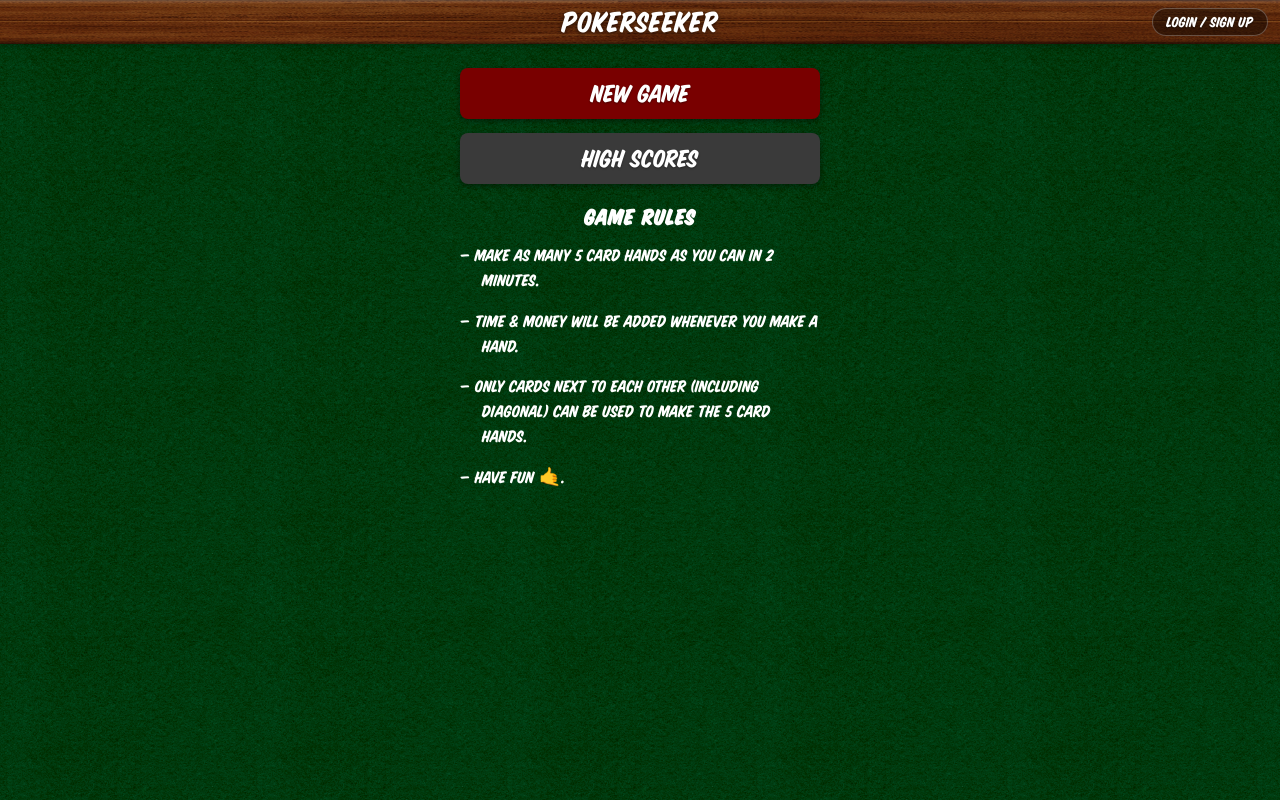
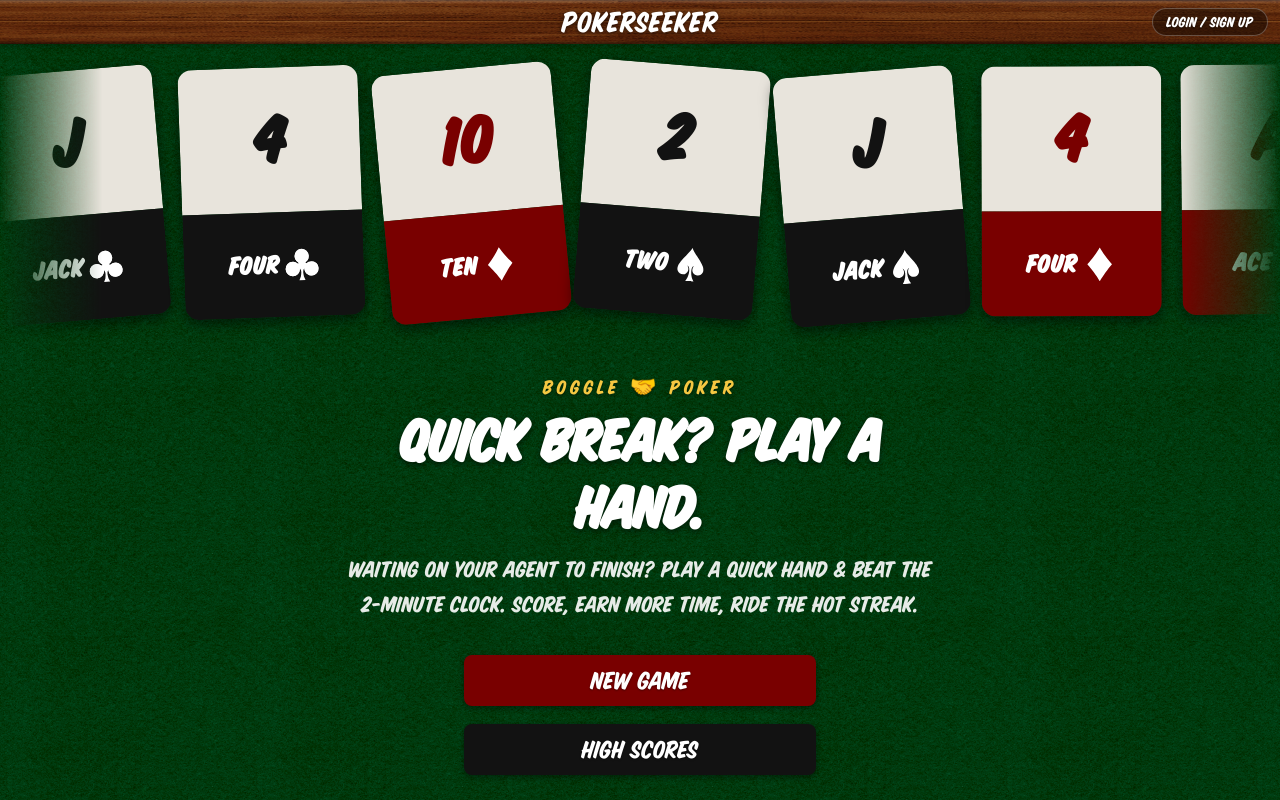
Before and after one commit to bradsiefert/pokerseeker, a React (Vite) app: page / in a window 1280 px wide. Built offline with nearby package versions, Linux system fonts and the light colour scheme.

Commit message:
Updating various screens

```diff
--- a/src/components/screens/HomeScreen.jsx
+++ b/src/components/screens/HomeScreen.jsx
@@ -1,25 +1,56 @@
+import { useState } from 'react'
+import SuitMarquee from '../SuitMarquee/SuitMarquee.jsx'
+import GameRules from '../GameRules/GameRules.jsx'
+import Footer from '../Footer/Footer.jsx'
 import styles from './HomeScreen.module.css'
 
-const RULES = [
-  'Make as many 5 card hands as you can in 2 minutes.',
-  'Time & money will be added whenever you make a hand.',
-  'Only cards next to each other (including diagonal) can be used to make the 5 card hands.',
-  'Have fun 🤙.',
-]
+// Variant switcher — tabs hidden for now, code preserved for re-enable
+const VARIANT_LABELS = {
+  1: '1 — Dealt',
+  4: '4 — Slide',
+}
+const SHOW_VARIANT_TABS = false
 
 export default function HomeScreen({ onStart, onHighScores }) {
+  const [variant, setVariant] = useState(1)
+
   return (
     <div className={styles.screen}>
+      {SHOW_VARIANT_TABS && (
+        <div className={styles.tabs}>
+          {[1, 4].map(v => (
+            <button
+              key={v}
+              className={`${styles.tab} ${variant === v ? styles.tabActive : ''}`}
+              onClick={() => setVariant(v)}
+            >
+              {VARIANT_LABELS[v]}
+            </button>
+          ))}
+        </div>
+      )}
+
+      <SuitMarquee key={variant} variant={variant} />
+
+      <div className={styles.hero}>
+        <span className={styles.eyebrow}>Boggle 🤝 Poker</span>
+        <h1 className={styles.heroTitle}>Quick break? Play a hand.</h1>
+        <p className={styles.heroSub}>
+          Waiting on your agent to finish? Play a quick hand & beat the 2-minute clock. Score, earn more time, ride the hot streak.
+        </p>
+      </div>
+
       <div className={styles.inner}>
         <button className={styles.btn} onClick={onStart}>New Game</button>
         <button className={styles.btnSecondary} onClick={onHighScores}>High Scores</button>
 
-        <h2 className={styles.rulesTitle}>Game Rules</h2>
-        <ul className={styles.rulesList}>
-          {RULES.map((rule, i) => (
-            <li key={i}>{rule}</li>
-          ))}
-        </ul>
+        <hr className={styles.divider} />
+
+        <GameRules />
+
+        <hr className={styles.divider} />
+
+        <Footer />
       </div>
     </div>
   )
--- a/src/components/screens/HomeScreen.module.css
+++ b/src/components/screens/HomeScreen.module.css
@@ -1,17 +1,51 @@
 .screen {
   flex: 1;
+  min-height: 0;
   display: flex;
+  flex-direction: column;
+  overflow-y: auto;
+  overflow-x: hidden;
+}
+
+.tabs {
+  display: flex;
+  gap: 8px;
   justify-content: center;
-  overflow-y: auto;
-  padding: 24px 16px;
+  padding: 12px 16px 0;
+  flex-wrap: wrap;
+  flex-shrink: 0;
+}
+
+.tab {
+  background-color: rgba(0,0,0,0.4);
+  color: #ffffff;
+  border: 1px solid rgba(255,255,255,0.15);
+  border-radius: 999px;
+  padding: 6px 14px;
+  font-family: inherit;
+  font-size: 0.95rem;
+  cursor: pointer;
+  transition: all 0.15s;
+}
+
+.tab:hover {
+  background-color: rgba(0,0,0,0.55);
+}
+
+.tabActive {
+  background-color: #790000;
+  border-color: #790000;
 }
 
 .inner {
   width: 100%;
-  max-width: 360px;
+  max-width: 384px;
+  align-self: center;
   display: flex;
   flex-direction: column;
-  gap: 14px;
+  gap: 18px;
+  padding: 24px 16px 40px;
+  flex-shrink: 0;
 }
 
 .btn {
@@ -26,43 +60,64 @@
   width: 100%;
   text-shadow: 0 1px 2px rgba(0,0,0,0.4);
   box-shadow: 0 2px 6px rgba(0,0,0,0.4);
-  transition: opacity 0.15s;
+  transition: background-color 0.15s;
 }
 
 .btn:hover {
-  opacity: 0.88;
+  background-color: #5e0000;
 }
 
 .btnSecondary {
   composes: btn;
-  background-color: #3a3a3a;
+  background-color: #121212;
 }
 
-.rulesTitle {
-  color: #ffffff;
-  font-size: 1.5rem;
-  margin: 8px 0 0;
-  text-align: center;
-  letter-spacing: 0.05em;
+.btnSecondary:hover {
+  background-color: #2e2e2e;
 }
 
-.rulesList {
-  list-style: none;
-  padding: 0;
-  margin: 0;
+.hero {
+  width: 100%;
+  max-width: 640px;
+  align-self: center;
   display: flex;
   flex-direction: column;
-  gap: 16px;
+  align-items: center;
+  text-align: center;
+  gap: 10px;
+  padding: 32px 24px 8px;
+  flex-shrink: 0;
 }
 
-.rulesList li {
-  color: #ffffff;
-  font-size: 1.15rem;
-  line-height: 1.35;
-  padding-left: 1.2em;
-  text-indent: -1.2em;
+.eyebrow {
+  display: inline-block;
+  color: #f5c842;
+  font-size: 1.35rem;
+  letter-spacing: 0.18em;
+  text-transform: uppercase;
+  text-shadow: 0 1px 3px rgba(0, 0, 0, 0.5);
 }
 
-.rulesList li::before {
-  content: '— ';
+.heroTitle {
+  color: #ffffff;
+  font-size: 4rem;
+  line-height: 1.05;
+  margin: 0;
+  text-shadow: 0 2px 6px rgba(0, 0, 0, 0.55);
 }
+
+.heroSub {
+  color: rgba(255, 255, 255, 0.9);
+  font-size: 1.55rem;
+  line-height: 1.4;
+  margin: 0;
+  max-width: 52ch;
+}
+
+.divider {
+  width: 100%;
+  height: 1px;
+  background-color: rgba(255, 255, 255, 0.4);
+  border: none;
+  margin: 8px 0;
+}
--- a/src/components/screens/PauseScreen.jsx
+++ b/src/components/screens/PauseScreen.jsx
@@ -10,7 +10,7 @@ export default function PauseScreen({ timeLeft, score, onResume, onRules, onHome
         <Header timeLeft={timeLeft} score={score} />
         <div className={styles.buttonRow}>
           <button className={styles.btn} onClick={onResume}>Resume Game</button>
-          <button className={styles.btn} onClick={onRules}>Poker Rules</button>
+          <button className={styles.btn} onClick={onRules}>Game Rules</button>
         </div>
         <button className={styles.btnGhost} onClick={onHome}>Quit Game</button>
       </div>
--- a/src/components/screens/PauseScreen.module.css
+++ b/src/components/screens/PauseScreen.module.css
@@ -66,19 +66,26 @@
   font-size: 1.3rem;
   cursor: pointer;
   box-shadow: 0 2px 6px rgba(0,0,0,0.4);
-  transition: opacity 0.15s;
+  transition: background-color 0.15s;
 }
 
 .btn:hover {
-  opacity: 0.88;
+  background-color: #5e0000;
 }
 
 .btnGhost {
-  background: transparent;
-  border: none;
+  background-color: rgba(255, 255, 255, 0.12);
+  border: 1px solid rgba(255, 255, 255, 0.3);
+  border-radius: 8px;
   color: #ffffff;
   font-family: inherit;
   font-size: 1.3rem;
   cursor: pointer;
   padding: 6px;
+  box-shadow: 0 2px 6px rgba(0, 0, 0, 0.4);
+  transition: background-color 0.15s;
 }
+
+.btnGhost:hover {
+  background-color: rgba(255, 255, 255, 0.22);
+}
--- a/src/components/screens/RulesScreen.jsx
+++ b/src/components/screens/RulesScreen.jsx
@@ -1,5 +1,7 @@
 import { HAND_NAMES, getScore, getTimeBonus } from '../../game/scoring.js'
 import { formatMoney } from '../../game/scoring.js'
+import GameRules from '../GameRules/GameRules.jsx'
+import Footer from '../Footer/Footer.jsx'
 import styles from './RulesScreen.module.css'
 
 const HANDS = ['pair', 'twoPair', 'threeOfAKind', 'straight', 'flush', 'fullHouse', 'fourOfAKind', 'straightFlush', 'royalFlush']
@@ -8,14 +10,9 @@ export default function RulesScreen({ onBack }) {
   return (
     <div className={styles.screen}>
       <div className={styles.inner}>
-        <button className={styles.btn} onClick={onBack}>← Back</button>
-        <h2 className={styles.sectionTitle}>Game Rules</h2>
-        <ol className={styles.rulesList}>
-          <li>Make as many 5-card hands as you can in 2 minutes.</li>
-          <li>Time &amp; money will be added whenever you make a hand.</li>
-          <li>Only cards next to each other (including diagonal) can be used to make the 5-card hands.</li>
-          <li>Have fun 🤙.</li>
-        </ol>
+        <button className={styles.btn} onClick={onBack}>Back</button>
+
+        <GameRules />
 
         <h2 className={styles.sectionTitle}>Hand Values</h2>
         <table className={styles.table}>
@@ -36,6 +33,8 @@ export default function RulesScreen({ onBack }) {
             ))}
           </tbody>
         </table>
+
+        <Footer />
       </div>
     </div>
   )
--- a/src/components/screens/RulesScreen.module.css
+++ b/src/components/screens/RulesScreen.module.css
@@ -1,46 +1,28 @@
 .screen {
   flex: 1;
-  display: flex;
-  justify-content: center;
+  min-height: 0;
   overflow-y: auto;
-  padding: 24px 16px;
 }
 
 .inner {
   width: 100%;
-  max-width: 360px;
+  max-width: 384px;
+  margin: 0 auto;
   display: flex;
   flex-direction: column;
   gap: 24px;
+  padding: 24px 16px 40px;
 }
 
 .sectionTitle {
   color: #ffffff;
-  font-size: 36px;
+  font-size: 3rem;
   margin: 0;
   text-align: center;
-  letter-spacing: 0.05em;
-}
-
-.rulesList {
-  list-style: none;
-  padding: 0;
-  margin: 0;
-  display: flex;
-  flex-direction: column;
-  gap: 10px;
-}
-
-.rulesList li {
-  color: #ffffff;
-  font-size: 24px;
-  line-height: 1.2;
-  padding-left: 1.2em;
-  text-indent: -1.2em;
-}
-
-.rulesList li::before {
-  content: '— ';
+  letter-spacing: 0.04em;
+  text-shadow: 0 2px 6px rgba(0, 0, 0, 0.5);
+  border-top: 1px solid rgba(255, 255, 255, 0.22);
+  padding-top: 1.25rem;
 }
 
 .table {
@@ -63,7 +45,7 @@
 .table td {
   padding: 8px 8px;
   border-bottom: 1px solid rgba(255,255,255,0.08);
-  font-size: 18px;
+  font-size: 1.375rem;
 }
 
 .table td:nth-child(2),
@@ -84,10 +66,10 @@
   cursor: pointer;
   width: 100%;
   box-shadow: 0 2px 6px rgba(0,0,0,0.4);
-  transition: opacity 0.15s;
+  transition: background-color 0.15s;
   margin-top: 8px;
 }
 
 .btn:hover {
-  opacity: 0.88;
+  background-color: #5e0000;
 }
--- a/src/components/screens/screens.module.css
+++ b/src/components/screens/screens.module.css
@@ -95,15 +95,19 @@
   width: 100%;
   text-shadow: 0 1px 2px rgba(0,0,0,0.4);
   box-shadow: 0 2px 6px rgba(0,0,0,0.4);
-  transition: opacity 0.15s;
+  transition: background-color 0.15s;
 }
 
 .btn:hover {
-  opacity: 0.88;
+  background-color: #5e0000;
 }
 
 .btnSecondary {
-  background-color: #3a3a3a;
+  background-color: #121212;
+}
+
+.btnSecondary:hover {
+  background-color: #2e2e2e;
 }
 
 .btnGhost {
@@ -130,13 +134,13 @@
 
 .scoreTable {
   width: 100%;
-  max-width: 320px;
+  max-width: 480px;
   color: #ffffff;
 }
 
 .scoreHeader {
   display: grid;
-  grid-template-columns: 2rem 1fr 1fr;
+  grid-template-columns: 2.5rem 1fr 1fr 1.6fr;
   gap: 8px;
   padding: 6px 0;
   border-bottom: 1px solid rgba(255,255,255,0.2);
@@ -148,7 +152,7 @@
 
 .scoreRow {
   display: grid;
-  grid-template-columns: 2rem 1fr 1fr;
+  grid-template-columns: 2.5rem 1fr 1fr 1.6fr;
   gap: 8px;
   padding: 8px 0;
   border-bottom: 1px solid rgba(255,255,255,0.08);
```
Also changed, not shown: src/components/screens/HighScoresScreen.jsx (+73 -16 lines), src/components/screens/HighScoresScreen.module.css (added, +149 -0 lines).
